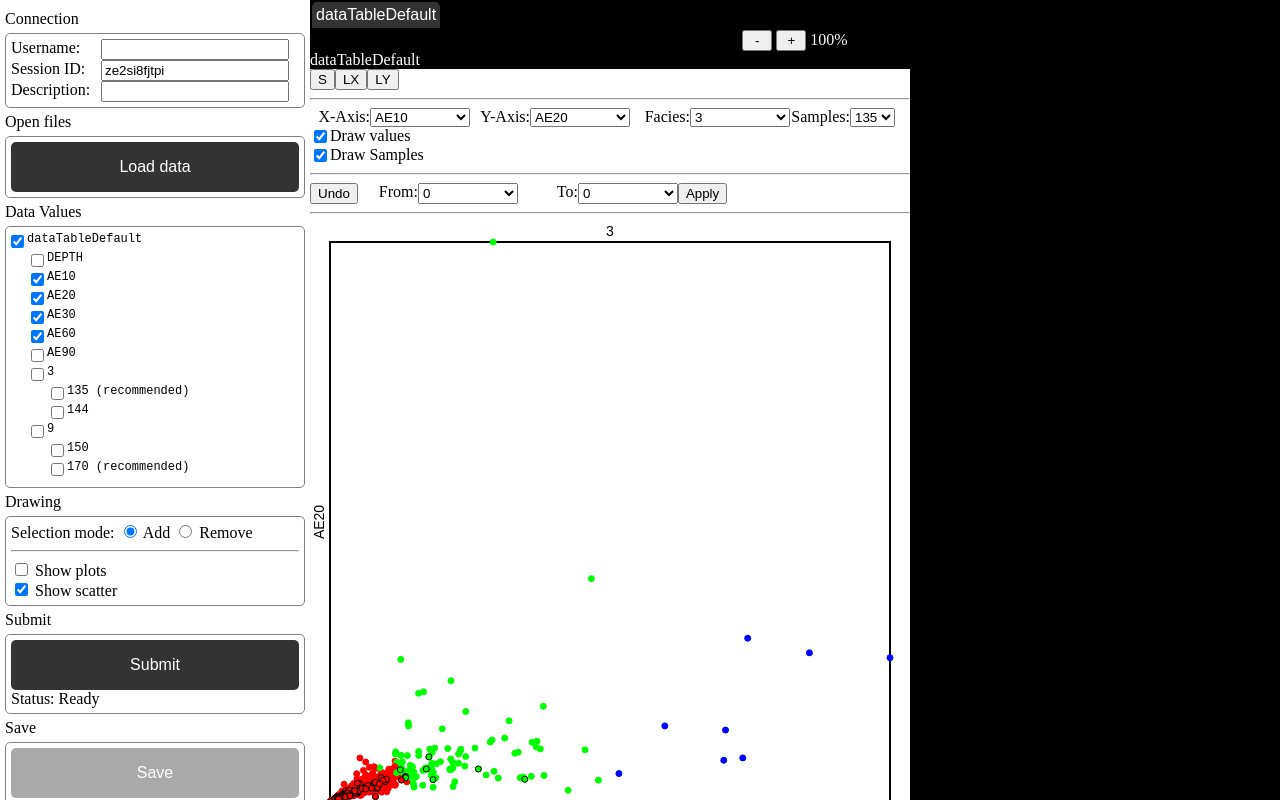
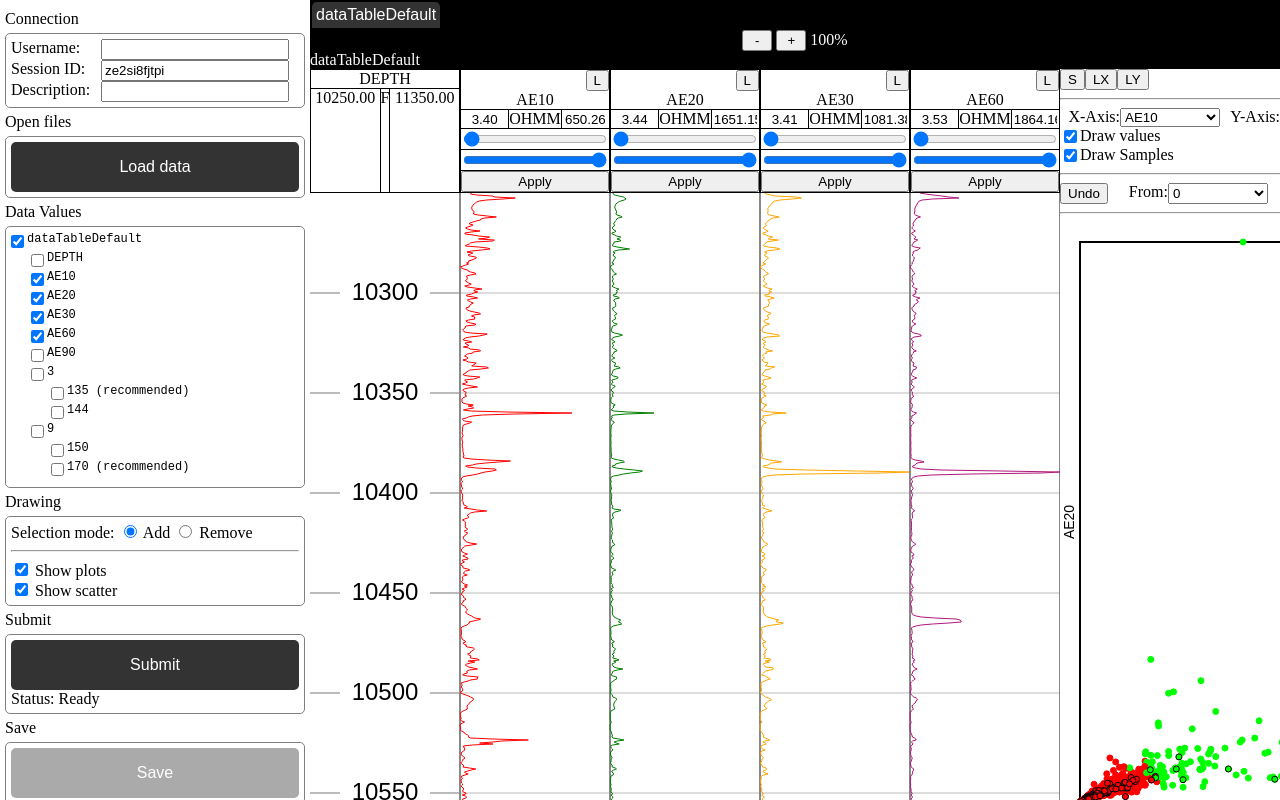
Before and after one commit to SergeyLebedkin/FaciesMLWeb, a website built with webpack: page src/index.html in a window 1280 px wide. Built offline with nearby package versions, Linux system fonts and the light colour scheme; files whose address does not match are found by name.

Commit message:
range selection added

```diff
--- a/src/index.html
+++ b/src/index.html
@@ -49,7 +49,7 @@
                 <label>Remove</label>
                 <hr>
                 <div>
-                    <input id="checkboxPlotsVisible" type="checkbox"/>
+                    <input id="checkboxPlotsVisible" type="checkbox" checked/>
                     <label for="checkboxPlotsVisible">Show plots</label>
                 </div>
                 <div>
--- a/src/js/FaciesML/Components/LayoutInfoEditor.ts
+++ b/src/js/FaciesML/Components/LayoutInfoEditor.ts
@@ -30,6 +30,7 @@ export class LayoutInfoEditor {
     private layoutCanvasCtx: CanvasRenderingContext2D = null;
     // events
     public onColorChanged: (this: LayoutInfoEditor, dataFacies: DataFacies) => any = null;
+    public onSelectionChanged: (this: LayoutInfoEditor, layoutInfo: LayoutInfo) => any = null;
     // constructor
     constructor(
         parentTitle: HTMLDivElement,
@@ -72,12 +73,14 @@ export class LayoutInfoEditor {
             // fill selections array
             if (this.selectionMode === SelectionMode.ADD) {
                 this.layoutInfo.dataTable.selections.fill(1, this.selectionStart, this.selectionEnd);
+                this.onSelectionChanged && this.onSelectionChanged(this.layoutInfo);
             } else if (this.selectionMode === SelectionMode.REMOVE) {
                 this.layoutInfo.dataTable.selections.fill(0, this.selectionStart, this.selectionEnd);
+                this.onSelectionChanged && this.onSelectionChanged(this.layoutInfo);
             }
             this.selectionStarted = false;
             // redraw stuff
-            this.drawLayoutInfo();
+            this.drawCanvas();
         }
     }
 
@@ -90,7 +93,7 @@ export class LayoutInfoEditor {
             // update selection region width and height
             this.selectionEnd = mouseCoords.y / this.scale;
             // redraw stuff
-            this.drawLayoutInfo();
+            this.drawCanvas();
             this.drawSelectionRange();
         }
     }
@@ -118,7 +121,7 @@ export class LayoutInfoEditor {
             dataValues.displayType = DisplayType.LOG;
         else if (dataValues.displayType === DisplayType.LOG)
             dataValues.displayType = DisplayType.LINEAR;
-        this.drawLayoutInfo();
+        this.drawCanvas();
     }
 
     // onInputDisplayValueMinChange
@@ -126,7 +129,7 @@ export class LayoutInfoEditor {
         let dataValues: DataValues = event.target["dataValues"] as DataValues;
         let newValue: number = parseFloat((event.target as HTMLInputElement).value);
         dataValues.displayMin = Math.min(Math.max(newValue, dataValues.min), dataValues.displayMax);
-        this.drawLayoutInfo();
+        this.drawCanvas();
     }
 
     // onInputDisplayValueMaxChange
@@ -134,7 +137,7 @@ export class LayoutInfoEditor {
         let dataValues: DataValues = event.target["dataValues"] as DataValues;
         let newValue: number = parseFloat((event.target as HTMLInputElement).value);
         dataValues.displayMax = Math.min(Math.max(newValue, dataValues.displayMin), dataValues.max);
-        this.drawLayoutInfo();
+        this.drawCanvas();
     }
 
     // onInputSelectRangeMinChange
@@ -142,28 +145,31 @@ export class LayoutInfoEditor {
         let dataValues: DataValues = event.target["dataValues"] as DataValues;
         let newValue: number = parseFloat((event.target as HTMLInputElement).value);
         dataValues.selectRangeMin = Math.min(Math.max(newValue, dataValues.min), dataValues.selectRangeMax);
-        this.drawLayoutInfo();
+        this.drawCanvas();
     }
 
     // onInputSelectRangeMaxChange
     private onInputSelectRangeMaxChange(event: Event) {
+        console.log((event.target as HTMLInputElement).value)
         let dataValues: DataValues = event.target["dataValues"] as DataValues;
         let newValue: number = parseFloat((event.target as HTMLInputElement).value);
         dataValues.selectRangeMax = Math.min(Math.max(newValue, dataValues.selectRangeMin), dataValues.max);
-        this.drawLayoutInfo();
+        this.drawCanvas();
     }
 
     // onButtonRangeSelectClick
     private onButtonRangeSelectClick(event: Event) {
         let dataValues: DataValues = event.target["dataValues"] as DataValues;
-        this.layoutInfo.dataTable.selections.fill(0);
+        //this.layoutInfo.dataTable.selections.fill(0);
         for (let i = 0; i < dataValues.values.length; i++) {
-            if ((dataValues.values[i] <= dataValues.selectRangeMax) &&
-                (dataValues.values[i] >= dataValues.selectRangeMin)) {
-                this.layoutInfo.dataTable.selections[i] = 1.0;
+            if (((dataValues.values[i] > dataValues.selectRangeMax) ||
+                (dataValues.values[i] < dataValues.selectRangeMin)) &&
+                (this.layoutInfo.dataTable.selections[i] > 0)) {
+                this.layoutInfo.dataTable.selections[i] = 0;
             }
         }
-        this.drawLayoutInfo();
+        this.drawCanvas();
+        this.onSelectionChanged && this.onSelectionChanged(this.layoutInfo);
     }
 
     // setEnabled
@@ -208,25 +214,57 @@ export class LayoutInfoEditor {
 
     // drawLayoutInfo
     public drawLayoutInfo(): void {
+        if (this.layoutInfo) {
+            this.updateHeaders();
+            this.drawCanvas();
+        }
+    }
+
+    // updateHeaders
+    private updateHeaders(): void {
+        if (this.layoutInfo) {
+            this.clearHeaders();
+            // draw depth
+            this.addHeaderBase(this.layoutInfo.dataTable.dataValues[0]);
+            // draw selected data values
+            for (let dataValues of this.layoutInfo.dataTable.dataValues) {
+                // add value header
+                if (dataValues.selected)
+                    this.addHeader(dataValues);
+            }
+            // draw selected datafacies
+            for (let dataFacies of this.layoutInfo.dataTable.dataFacies) {
+                // add facies header
+                if (dataFacies.selected)
+                    this.addHeaderFacie(dataFacies);
+                // add samples header
+                for (let dataSamples of dataFacies.dataSamples) {
+                    if (dataSamples.selected)
+                        this.addHeaderSamples(dataSamples);
+                }
+            }
+        }
+    }
+
+    // drawCanvas
+    private drawCanvas() {
         if (!this.layoutInfo) return;
         this.parentTitle.innerText = this.layoutInfo.dataTable.name;
         let columsCount = this.layoutInfo.dataTable.getSelectedCount();
         this.layoutCanvas.width = (columsCount + 1) * LAYOUT_COLUMN_WIDTH;
         this.layoutCanvas.height = (this.layoutInfo.dataTable.dataValues[0].values.length) * this.scale;
         this.layoutCanvasCtx = this.layoutCanvas.getContext('2d');
-        this.clearHeaders();
         this.clearCanvas();
         // draw data ranges
         this.drawLayoutInfoSelections(0);
         // draw depth
-        this.addHeaderBase(this.layoutInfo.dataTable.dataValues[0]);
         this.drawYAxis(this.layoutInfo.dataTable.dataValues[0], 0, 0);
         // draw selected data values
         let columnIndex = 1;
         for (let dataValues of this.layoutInfo.dataTable.dataValues) {
             if (dataValues.selected) {
-                this.addHeader(dataValues);
                 this.drawGrid(dataValues, columnIndex * LAYOUT_COLUMN_WIDTH, 0);
+                this.drawSelectionRanges(dataValues, columnIndex * LAYOUT_COLUMN_WIDTH, 0);
                 this.drawPlot(dataValues, columnIndex * LAYOUT_COLUMN_WIDTH, 0, gColorTable[columnIndex]);
                 columnIndex++;
             }
@@ -234,14 +272,12 @@ export class LayoutInfoEditor {
         // draw selected datafacies
         for (let dataFacies of this.layoutInfo.dataTable.dataFacies) {
             if (dataFacies.selected) {
-                this.addHeaderFacie(dataFacies);
                 this.drawFacies(dataFacies, columnIndex * LAYOUT_COLUMN_WIDTH, 0);
                 columnIndex++;
             }
             // add samples
             for (let dataSamples of dataFacies.dataSamples) {
                 if (dataSamples.selected) {
-                    this.addHeaderSamples(dataSamples);
                     this.drawGridFacies(dataSamples.values, columnIndex * LAYOUT_COLUMN_WIDTH, 0);
                     this.drawSamples(dataSamples, columnIndex * LAYOUT_COLUMN_WIDTH, 0);
                     columnIndex++;
@@ -313,9 +349,23 @@ export class LayoutInfoEditor {
             <input id="inputDisplayValueMax${dataValues.name}" type="text" style="border: none; width: 100%; text-align: center;" value="${dataValues.displayMax.toFixed(2)}"></input>
         </div>
         <div style="display: flex; flex-direction: row; border-top: 1px solid black">
-            <input id="inputRangeValueMin${dataValues.name}" type="text" style="border: none; width: 100%; text-align: center;" value="${dataValues.selectRangeMin.toFixed(2)}"></input>
-            <button id="buttonRangeSelect${dataValues.name}">Select</button>
-            <input id="inputRangeValueMax${dataValues.name}" type="text" style="border: none; width: 100%; text-align: center;" value="${dataValues.selectRangeMax.toFixed(2)}"></input>
+            <input
+                id="inputRangeValueMin${dataValues.name}" type="range"
+                style="border: none; width: 100%;
+                min="${dataValues.min}" max="${dataValues.max}"
+                value="${dataValues.selectRangeMin}">
+            </input>
+        </div>
+        <div style="display: flex; flex-direction: row; border-top: 1px solid black">
+            <input
+                id="inputRangeValueMax${dataValues.name}" type="range"
+                style="border: none; width: 100%;
+                min="${dataValues.min}" max="${dataValues.max}"
+                value="${dataValues.selectRangeMax}">
+            </input>
+        </div>
+        <div style="display: flex; flex-direction: row; border-top: 1px solid black">
+            <button style="width: 100%" id="buttonRangeSelect${dataValues.name}">Apply</button>
         </div>`;
 
         // get created elements
@@ -336,9 +386,9 @@ export class LayoutInfoEditor {
         buttonDataValuesLog.onclick = this.onButtonDataValuesLogClick.bind(this);
         inputDisplayValueMin.onchange = this.onInputDisplayValueMinChange.bind(this);
         inputDisplayValueMax.onchange = this.onInputDisplayValueMaxChange.bind(this);
-        inputRangeValueMin.onchange = this.onInputSelectRangeMinChange.bind(this);
+        inputRangeValueMin.oninput = this.onInputSelectRangeMinChange.bind(this);
+        inputRangeValueMax.oninput = this.onInputSelectRangeMaxChange.bind(this);
         buttonRangeSelect.onclick = this.onButtonRangeSelectClick.bind(this);
-        inputRangeValueMax.onchange = this.onInputSelectRangeMaxChange.bind(this);
     }
 
     // addHeaderBase
@@ -459,6 +509,38 @@ export class LayoutInfoEditor {
         divHeader.style.textAlign = "center";
         divHeader.innerText = dataSamples.name;
         this.parentHeadrs.appendChild(divHeader);
+    }
+
+    // drawSelectionRanges
+    private drawSelectionRanges(dataValues: DataValues, x: number, y: number): void {
+        // start drawing
+        let numSections = Math.floor(Math.log10(dataValues.max)) + 1;
+        this.layoutCanvasCtx.translate(x, y);
+        let valueMin = dataValues.selectRangeMin;
+        let valueMax = dataValues.selectRangeMax;
+        let xPointMin = valueMin;
+        let xPointMax = valueMax;
+        if (dataValues.displayType === DisplayType.LINEAR) {
+            xPointMin = (valueMin - dataValues.displayMin) / (dataValues.displayMax - dataValues.displayMin);
+            xPointMax = (valueMax - dataValues.displayMin) / (dataValues.displayMax - dataValues.displayMin);
+            xPointMin = Math.min(1.0, Math.max(0.0, xPointMin)) * LAYOUT_COLUMN_WIDTH;
+            xPointMax = Math.min(1.0, Math.max(0.0, xPointMax)) * LAYOUT_COLUMN_WIDTH;
+        }
+        else if (dataValues.displayType === DisplayType.LOG) {
+            xPointMin = Math.log10(valueMin) / numSections;
+            xPointMax = Math.log10(valueMax) / numSections;
+            xPointMin = Math.min(1.0, Math.max(0.0, xPointMin)) * LAYOUT_COLUMN_WIDTH;
+            xPointMax = Math.min(1.0, Math.max(0.0, xPointMax)) * LAYOUT_COLUMN_WIDTH;
+        }
+        this.layoutCanvasCtx.beginPath();
+        this.layoutCanvasCtx.strokeStyle = "#888888";
+        this.layoutCanvasCtx.lineWidth = 2;
+        this.layoutCanvasCtx.moveTo(xPointMin, 0);
+        this.layoutCanvasCtx.lineTo(xPointMin, this.layoutCanvas.height * this.scale);
+        this.layoutCanvasCtx.moveTo(xPointMax, 0);
+        this.layoutCanvasCtx.lineTo(xPointMax, this.layoutCanvas.height * this.scale);
+        this.layoutCanvasCtx.stroke();
+        this.layoutCanvasCtx.translate(-x, -y);
     }
 
     // drawPlot
@@ -604,8 +686,8 @@ export class LayoutInfoEditor {
         // clear legend canvas
         this.layoutCanvasCtx.translate(x, y);
         this.layoutCanvasCtx.beginPath();
-        this.layoutCanvasCtx.lineWidth = 1;
-        this.layoutCanvasCtx.strokeStyle = "#BBBBBB";
+        this.layoutCanvasCtx.lineWidth = 2;
+        this.layoutCanvasCtx.strokeStyle = "#DDDDDD";
         this.layoutCanvasCtx.moveTo(0, 0);
         this.layoutCanvasCtx.lineTo(0, dataValues.values.length * this.scale);
         if (dataValues.displayType === DisplayType.LINEAR) {
@@ -617,6 +699,8 @@ export class LayoutInfoEditor {
                 for (let j = 1; j < 10; j++) {
                     let value0 = Math.pow(10, i) * j;
                     let xPoint0 = Math.log10(value0) / numSections;
+                    this.layoutCanvasCtx.lineWidth = 2;
+                    this.layoutCanvasCtx.strokeStyle = "#DDDDDD";
                     this.layoutCanvasCtx.moveTo(xPoint0 * LAYOUT_COLUMN_WIDTH, 0);
                     this.layoutCanvasCtx.lineTo(xPoint0 * LAYOUT_COLUMN_WIDTH, dataValues.values.length * this.scale);
                     this.layoutCanvasCtx.stroke();
--- a/src/js/index.ts
+++ b/src/js/index.ts
@@ -203,6 +203,7 @@ window.onload = event => {
     gDataTableSelector.onSelectionChanged = () => gLayoutInfoEditor.drawLayoutInfo();
     gLayoutInfoEditor = new LayoutInfoEditor(divPlotTitle, divPlotHeaders, divPlotsPanel);
     gLayoutInfoEditor.onColorChanged = dataFacies => gScatterEditor.drawLayoutInfo();
+    gLayoutInfoEditor.onSelectionChanged = layoutInfo => gScatterEditor.drawLayoutInfo();
     gScatterEditor = new ScatterEditor(divScatterHeaders, divScatterPanel);
     gScatterEditor.onFaciesMerged = dataFacies => gLayoutInfoEditor.drawLayoutInfo();
     // set visibility
```
